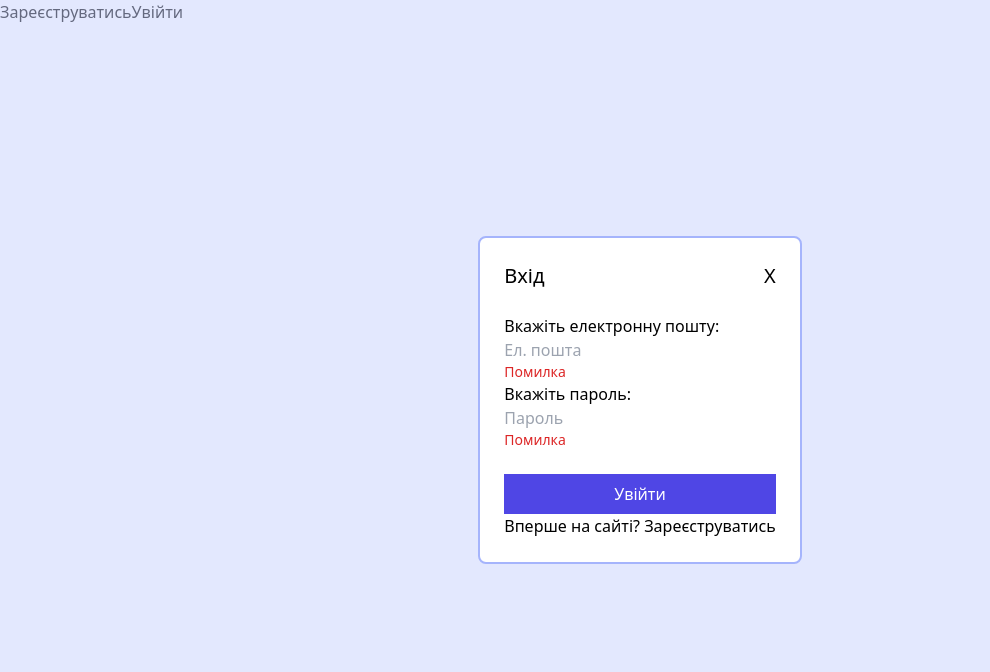
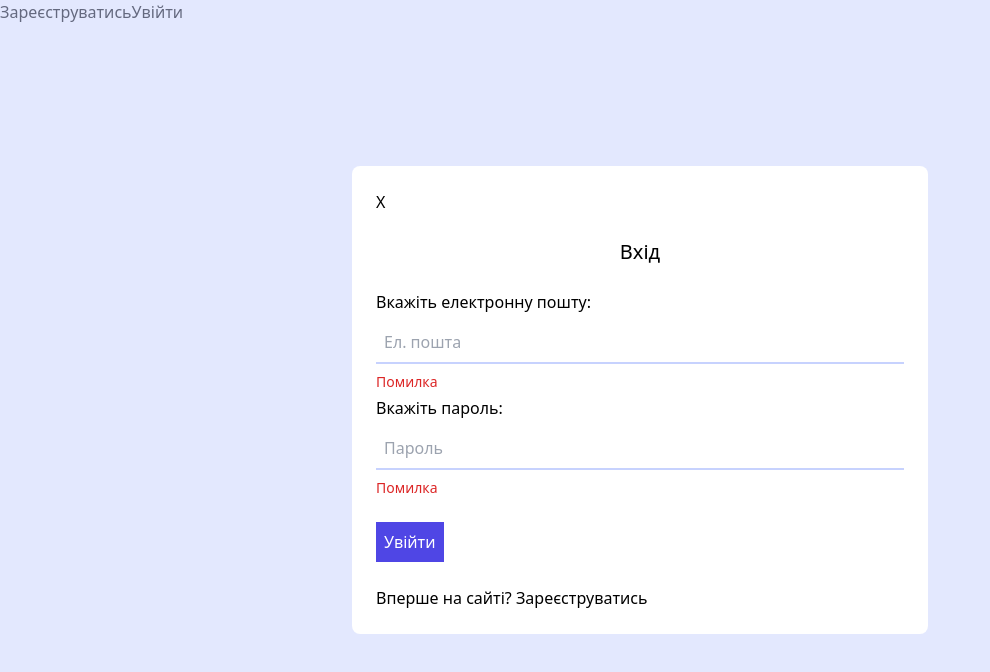
Before and after one commit to oxb4f/curly-broccoli, a Vue app in the folder frontend/: page /login in a window 1280 px wide. Shown: the top 672 px of the page, without its empty margins (0-990 px from the left). Built offline with nearby package versions, Linux system fonts and the light colour scheme.

Commit message:
feat: change modal window template and add form styles

```diff
--- a/frontend/src/app/assets/main.css
+++ b/frontend/src/app/assets/main.css
@@ -4,15 +4,24 @@
 @import './base.css';
 
 .modal {
-  @apply overflow-y-auto overflow-x-hidden fixed inset-0 z-50 flex justify-center items-center w-full h-full;
+  @apply overflow-y-auto overflow-x-hidden fixed inset-0 z-50 flex justify-center items-center w-full h-full break-all;
 }
 
 .modal__background {
   @apply absolute inset-0 w-full h-full bg-project-main-color-mute opacity-50;
 }
 
+.modal__window {
+  @apply z-10 w-full max-w-xl p-6 rounded-lg bg-white;
+}
+
+.modal__header,
 .modal__content {
-  @apply z-10 max-w-2xl p-6 border-2 border-project-main-color-soft rounded-lg bg-white;
+  @apply mb-6;
+}
+
+.modal__header {
+  @apply flex justify-between;
 }
 
 .form,
@@ -28,20 +37,15 @@
 }
 
 .form__header {
-  @apply flex justify-between break-all text-xl;
+  @apply flex justify-around text-xl;
 }
 
-.form__close-button {
-  @apply self-start;
-}
-
-.form__item,
-.form__footer {
-  @apply flex flex-col;
+.form__item {
+  @apply mb-1 flex flex-col;
 }
 
 .form__field {
-  @apply p-2 border-b-2 border-project-main-color-mute focus:outline-none focus:border-project-main-color;
+  @apply my-2 p-2 border-b-2 border-project-main-color-mute focus:outline-none focus:border-project-main-color;
 }
 
 .form__error {
--- a/frontend/src/form/components/BasicForm.vue
+++ b/frontend/src/form/components/BasicForm.vue
@@ -4,7 +4,6 @@
   <div class="form">
     <div class="form__header">
       <slot name="header"></slot>
-      <button class="form__close-button">X</button>
     </div>
     <div class="form__content">
       <slot name="content"></slot>
--- a/frontend/src/form/components/FormItem.vue
+++ b/frontend/src/form/components/FormItem.vue
@@ -11,7 +11,13 @@ defineProps({
 <template>
   <div class="form__item">
     <label :for="fieldId"><slot></slot></label>
-    <input :id="fieldId" :type="fieldType" :class="fieldClass" :placeholder="fieldPlaceholder" />
+    <input
+      :id="fieldId"
+      :type="fieldType"
+      class="form__field"
+      :class="fieldClass"
+      :placeholder="fieldPlaceholder"
+    />
     <span class="form__error">{{ error }}</span>
   </div>
 </template>
--- a/frontend/src/form/components/ModalWindow.vue
+++ b/frontend/src/form/components/ModalWindow.vue
@@ -4,7 +4,13 @@
   <Teleport to="body">
     <div class="modal">
       <div class="modal__background"></div>
-      <div class="modal__content"><slot></slot></div>
+      <div class="modal__window">
+        <div class="modal__header">
+          <button class="modal__close-button">X</button><slot name="header"></slot>
+        </div>
+        <div class="modal__content"><slot name="content"></slot></div>
+        <div class="modal__footer"><slot name="footer"></slot></div>
+      </div>
     </div>
   </Teleport>
 </template>
--- a/frontend/src/form/views/LoginView.vue
+++ b/frontend/src/form/views/LoginView.vue
@@ -6,6 +6,8 @@ import ModalWindow from '../components/ModalWindow.vue'
 
 <template>
   <ModalWindow>
+    <template #header></template>
+    <template #content>
       <BasicForm>
         <template #header><h1>Вхід</h1></template>
         <template #content>
@@ -27,9 +29,13 @@ import ModalWindow from '../components/ModalWindow.vue'
           >
         </template>
         <template #footer>
-        <input type="submit" value="Увійти" class="form__submit-button" />
-        <span>Вперше на сайті? <RouterLink to="/register">Зареєструватись</RouterLink></span>
-      </template></BasicForm
+          <input type="submit" value="Увійти" class="form__submit-button" /> </template
+      ></BasicForm>
+    </template>
+    <template #footer>
+      <span
+        >Вперше на сайті? <RouterLink to="/register">Зареєструватись</RouterLink></span
+      ></template
     >
   </ModalWindow>
 </template>
--- a/frontend/src/form/views/RegisterView.vue
+++ b/frontend/src/form/views/RegisterView.vue
@@ -6,6 +6,8 @@ import ModalWindow from '../components/ModalWindow.vue'
 
 <template>
   <ModalWindow>
+    <template #header></template>
+    <template #content>
       <BasicForm>
         <template #header><h1>Реєстрація</h1></template>
         <template #content>
@@ -36,8 +38,11 @@ import ModalWindow from '../components/ModalWindow.vue'
         </template>
         <template #footer>
           <input type="submit" value="Зареєструватись" class="form__submit-button" />
+        </template>
+      </BasicForm>
+    </template>
+    <template #footer>
       <span>Вже є акаунт? <RouterLink to="/login">Увійти</RouterLink></span>
     </template>
-    </BasicForm>
   </ModalWindow>
 </template>
```
Lines whose indentation alone changed are shown as unchanged.
